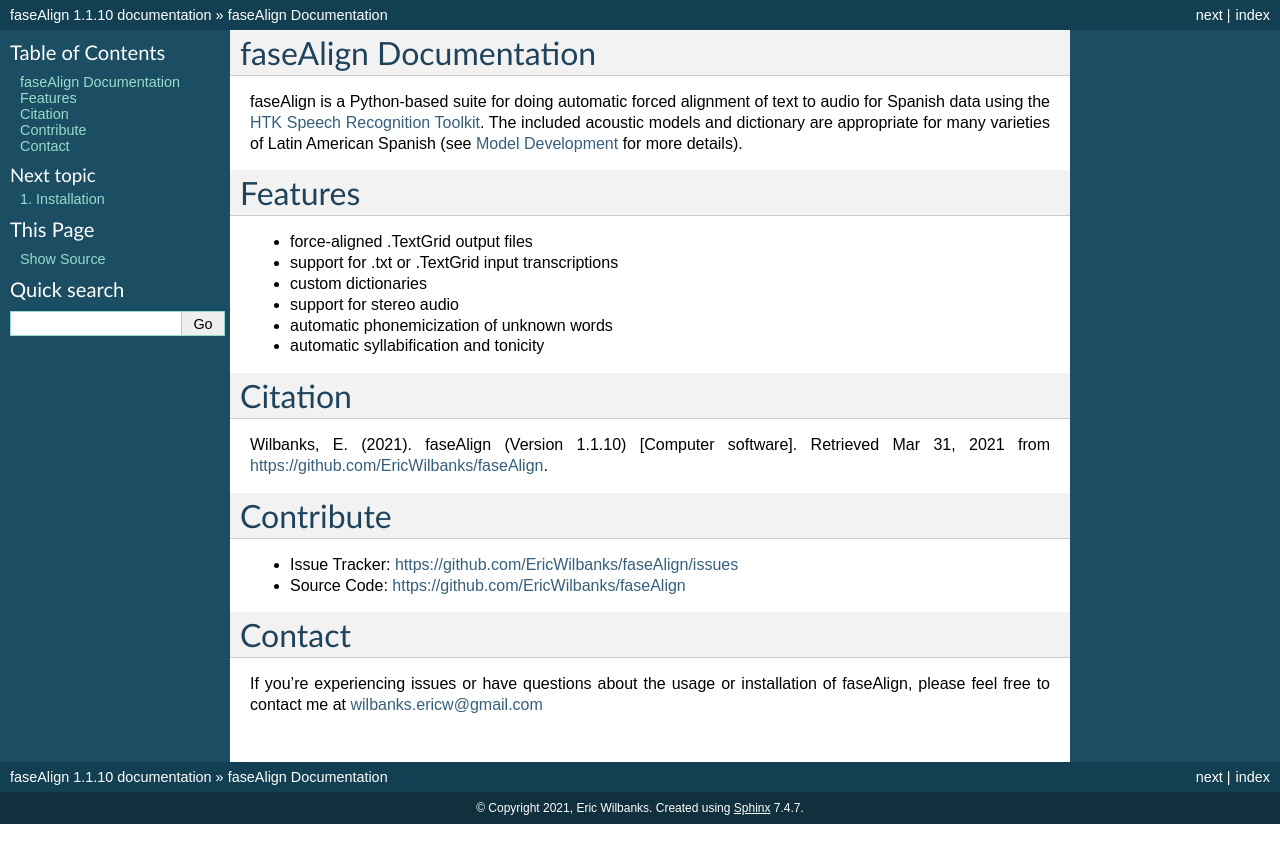
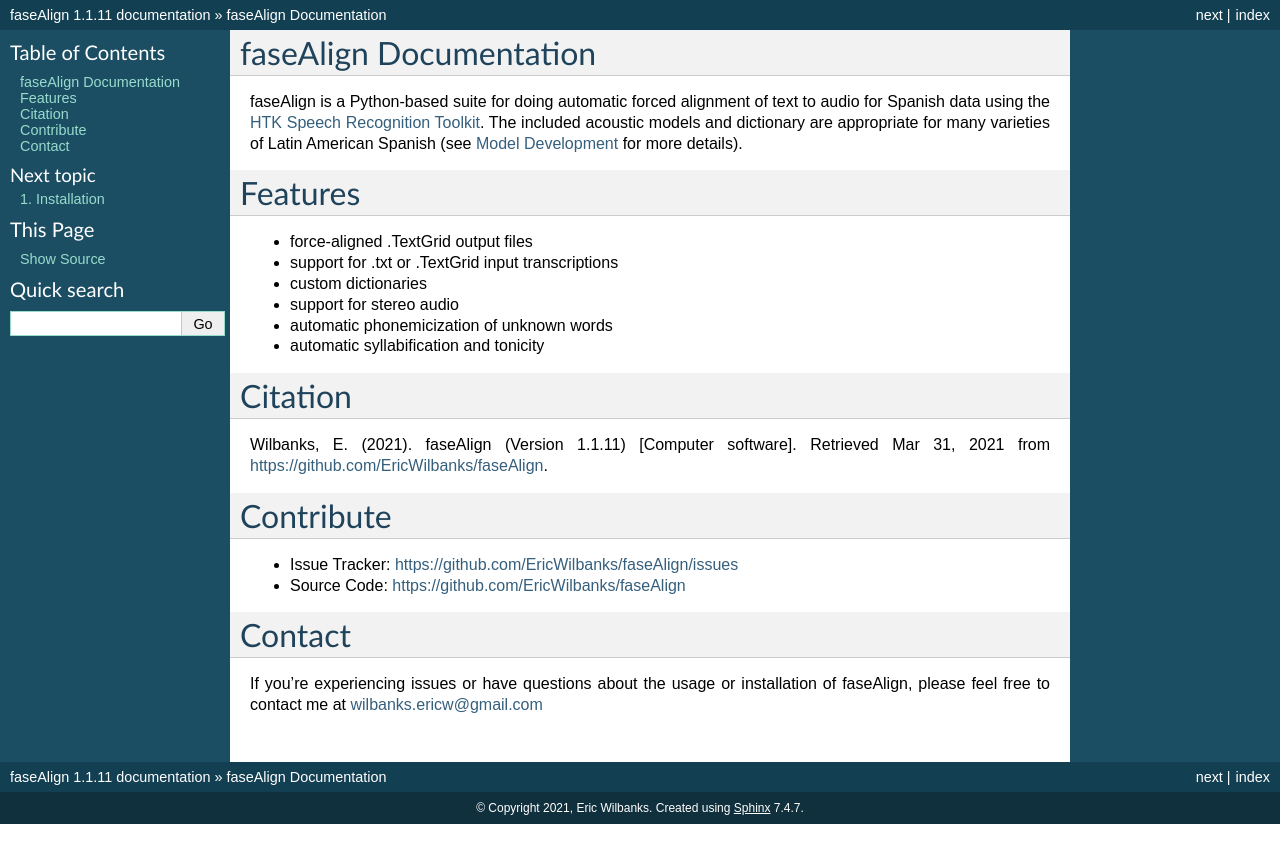
Before and after one commit to EricWilbanks/faseAlign, a Sphinx documentation site: the page built from docs/index.rst, in a window 1280 px wide. Shown: the top 863 px of the page. Built offline with Sphinx 7.4.7, drawn with Linux system fonts in a browser that asks for light colours.

Commit message:
version doc update

```diff
--- a/docs/conf.py
+++ b/docs/conf.py
@@ -62,9 +62,9 @@
 # built documents.
 #
 # The short X.Y version.
-version = '1.1.10'
+version = '1.1.11'
 # The full version, including alpha/beta/rc tags.
-release = '1.1.10'
+release = '1.1.11'
 
 # The language for content autogenerated by Sphinx. Refer to documentation
 # for a list of supported languages.
```
